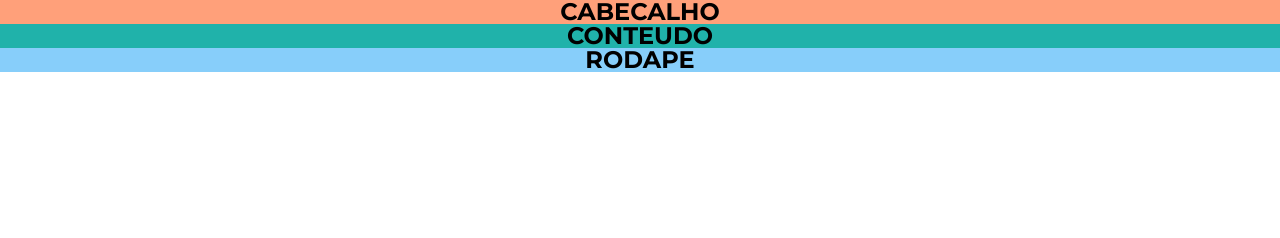
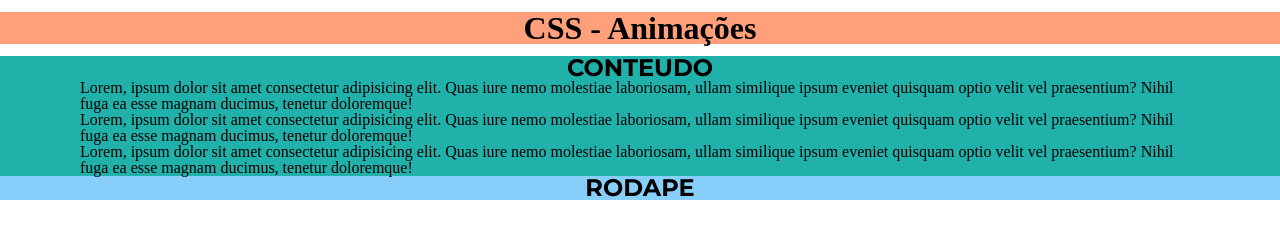
Before and after one commit to demetriusvas/css-animacoes-v2, a plain HTML site: page index.html in a window 1280 px wide. Drawn offline with Linux system fonts and the light colour scheme.

Commit message:
atualização do index

```diff
--- a/assets/css/base/base.css
+++ b/assets/css/base/base.css
@@ -10,8 +10,8 @@ body {
 }
 
 .container {
-    padding-right: 1rem;
-    padding-left: 1rem;
+    padding-right: 5rem;
+    padding-left: 5rem;
 }
 
 .titulo {
--- a/index.html
+++ b/index.html
@@ -18,11 +18,14 @@
 </head>
 <body>
     <header class="container cabecalho">
-        <h2 class="titulo alinhamento--meio">CABECALHO</h2>
+        <h1 class="titulo-destaque alinhamento--meio">CSS - Animações</h1>
     </header>
     <main>
         <section class="container conteudo">
             <h2 class="titulo alinhamento--meio">CONTEUDO</h2>
+            <p>Lorem, ipsum dolor sit amet consectetur adipisicing elit. Quas iure nemo molestiae laboriosam, ullam similique ipsum eveniet quisquam optio velit vel praesentium? Nihil fuga ea esse magnam ducimus, tenetur doloremque!</p>
+            <p>Lorem, ipsum dolor sit amet consectetur adipisicing elit. Quas iure nemo molestiae laboriosam, ullam similique ipsum eveniet quisquam optio velit vel praesentium? Nihil fuga ea esse magnam ducimus, tenetur doloremque!</p>
+            <p>Lorem, ipsum dolor sit amet consectetur adipisicing elit. Quas iure nemo molestiae laboriosam, ullam similique ipsum eveniet quisquam optio velit vel praesentium? Nihil fuga ea esse magnam ducimus, tenetur doloremque!</p>
         </section>
     </main>
     <footer class="container rodape">
```
